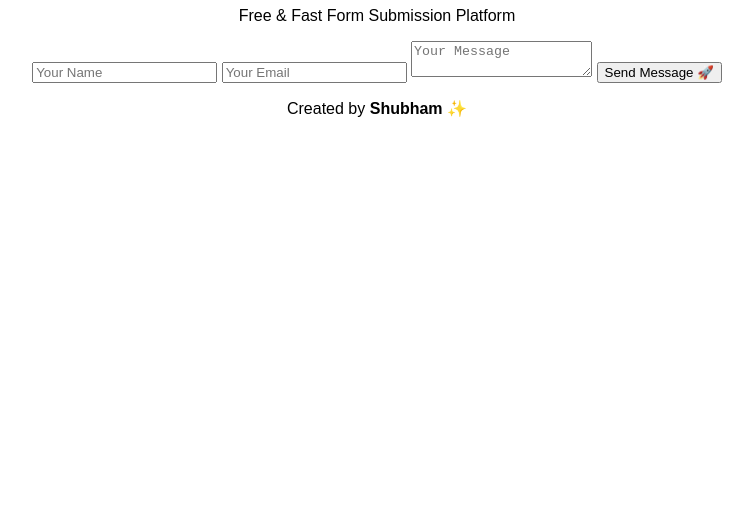
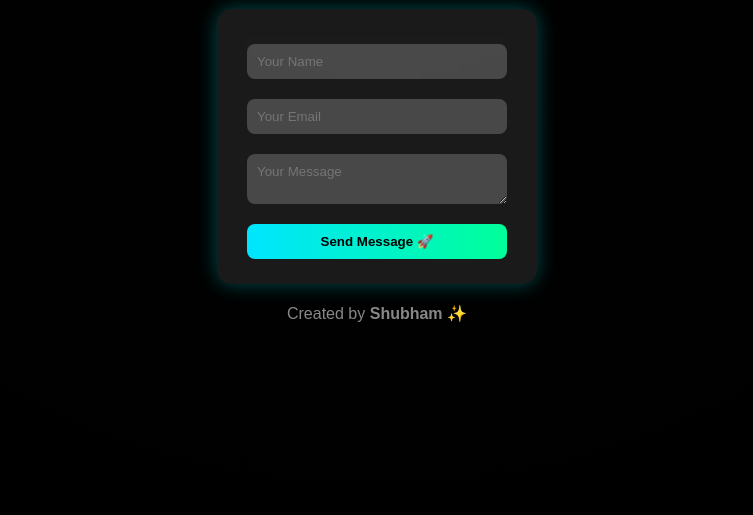
Before and after one commit to creatixlabHQ/Yash, a website: page index.html in a window 1280 px wide. Shown: the part 285-800 px from the top of the page, without its empty margins (263-1016 px from the left). Drawn offline with Linux system fonts and the light colour scheme.

Commit message:
Refactor CSS for improved styling and layout
Ok

```diff
--- a/style.css
+++ b/style.css
@@ -1,5 +1,93 @@
+* {
+  margin: 0;
+  padding: 0;
+  box-sizing: border-box;
+  font-family: 'Poppins', sans-serif;
+}
+
 body {
-    font-family: Arial, sans-serif;
-    text-align: center;
-    padding-top: 50px;
+  height: 100vh;
+  background: radial-gradient(circle at top, #020202, #000);
+  color: #fff;
+  overflow: hidden;
 }
+
+canvas#bg {
+  position: fixed;
+  top: 0; left: 0;
+  width: 100%;
+  height: 100%;
+  z-index: 0;
+}
+
+.container {
+  position: relative;
+  z-index: 10;
+  display: flex;
+  flex-direction: column;
+  align-items: center;
+  justify-content: center;
+  height: 100vh;
+  text-align: center;
+}
+
+.glow-text {
+  font-size: 3em;
+  color: #0ff;
+  text-shadow: 0 0 20px #0ff, 0 0 40px #0ff;
+  animation: glow 2s infinite alternate;
+}
+
+@keyframes glow {
+  from { text-shadow: 0 0 10px #0ff; }
+  to { text-shadow: 0 0 30px #00faff; }
+}
+
+.tagline {
+  margin-bottom: 25px;
+  color: #aaa;
+  font-size: 1.2em;
+}
+
+form {
+  background: rgba(255,255,255,0.1);
+  padding: 25px 30px;
+  border-radius: 15px;
+  backdrop-filter: blur(10px);
+  box-shadow: 0 0 20px rgba(0,255,255,0.3);
+  width: 320px;
+  display: flex;
+  flex-direction: column;
+}
+
+input, textarea {
+  margin: 10px 0;
+  padding: 10px;
+  border: none;
+  outline: none;
+  border-radius: 8px;
+  background: rgba(255,255,255,0.2);
+  color: white;
+}
+
+button {
+  margin-top: 10px;
+  padding: 10px;
+  border: none;
+  border-radius: 8px;
+  background: linear-gradient(90deg, #00e5ff, #00ff99);
+  color: black;
+  font-weight: bold;
+  cursor: pointer;
+  transition: 0.3s;
+}
+
+button:hover {
+  transform: scale(1.1);
+  box-shadow: 0 0 20px #00e5ff;
+}
+
+footer {
+  margin-top: 20px;
+  color: #888;
+}
```
